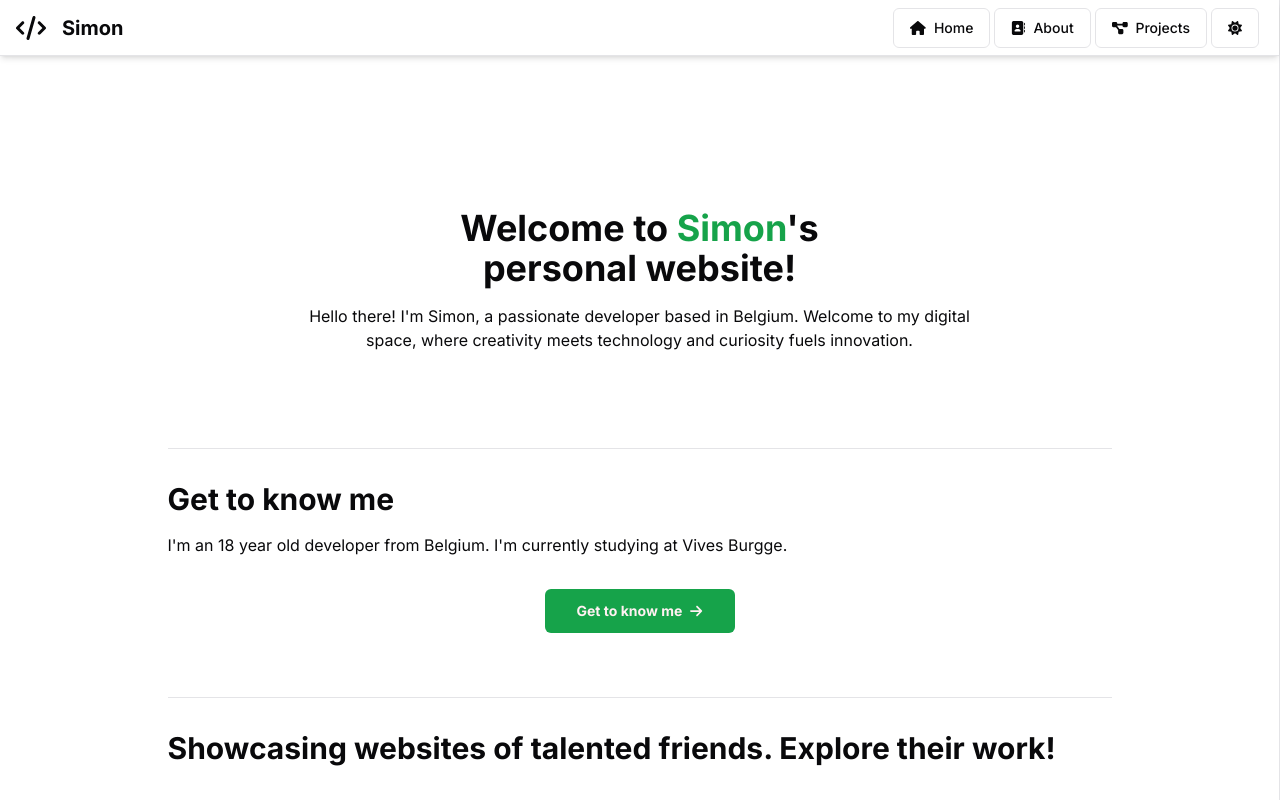
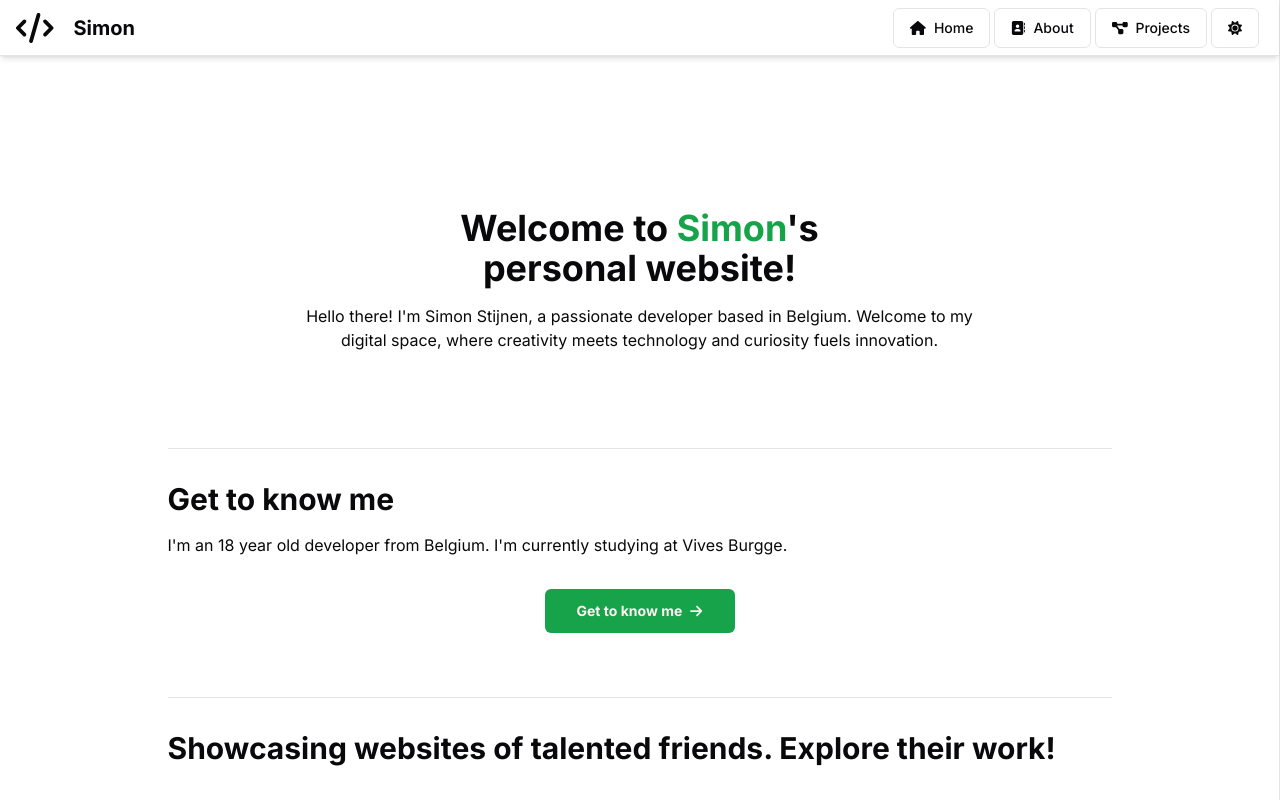
Before and after one commit to SimonStnn/website, a Next.js app: page / in a window 1280 px wide. Shown: the top 800 px of the page. Built offline with nearby package versions, Linux system fonts and the light colour scheme.

Commit message:
Fix some details

```diff
--- a/src/app/page.tsx
+++ b/src/app/page.tsx
@@ -21,7 +21,7 @@ export default function Home() {
           personal website!
         </h1>
         <p>
-          Hello there! I&apos;m Simon, a passionate developer based in Belgium.
+          Hello there! I&apos;m Simon Stijnen, a passionate developer based in Belgium.
           Welcome to my digital space, where creativity meets technology and
           curiosity fuels innovation.
         </p>
--- a/src/components/navbar.tsx
+++ b/src/components/navbar.tsx
@@ -1,4 +1,4 @@
-import React, { useState } from "react";
+import React from "react";
 import Link from "next/link";
 import { FontAwesomeIcon } from "@fortawesome/react-fontawesome";
 import {
@@ -61,9 +61,9 @@ const NavItem = ({
 const Navbar = () => {
   return (
     <nav className="flex flex-row justify-between bg-background/95 backdrop-blur supports-[backdrop-filter]:bg-background/60 h-14 w-full z-50 sticky top-0 select-none overflow-hidden border-b shadow-md">
-      <Link href="/" className="flex justify-center items-center">
+      <Link href="/" className="flex justify-center gap-1 items-center font-bold text-xl">
         <FontAwesomeIcon icon={faCode} className="p-4 transition-transform hover:rotate-180" size="xl" />
-        <span id="logotext" className="font-bold text-xl transition-transform">Simon</span>
+        <span id="logotext" className="transition-transform">Simon</span>
       </Link>
 
       <ul className="flex flex-row justify-end items-center gap-1 px-5 py-1">
```
